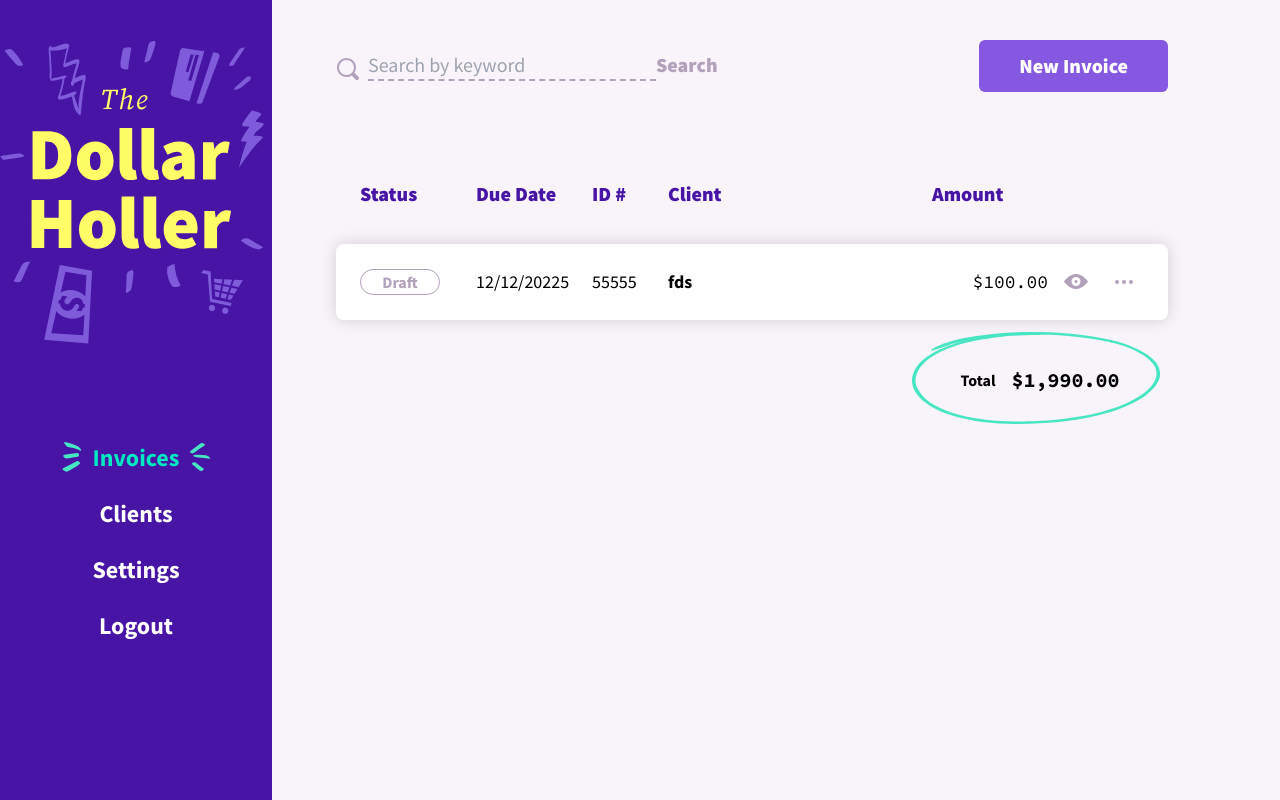
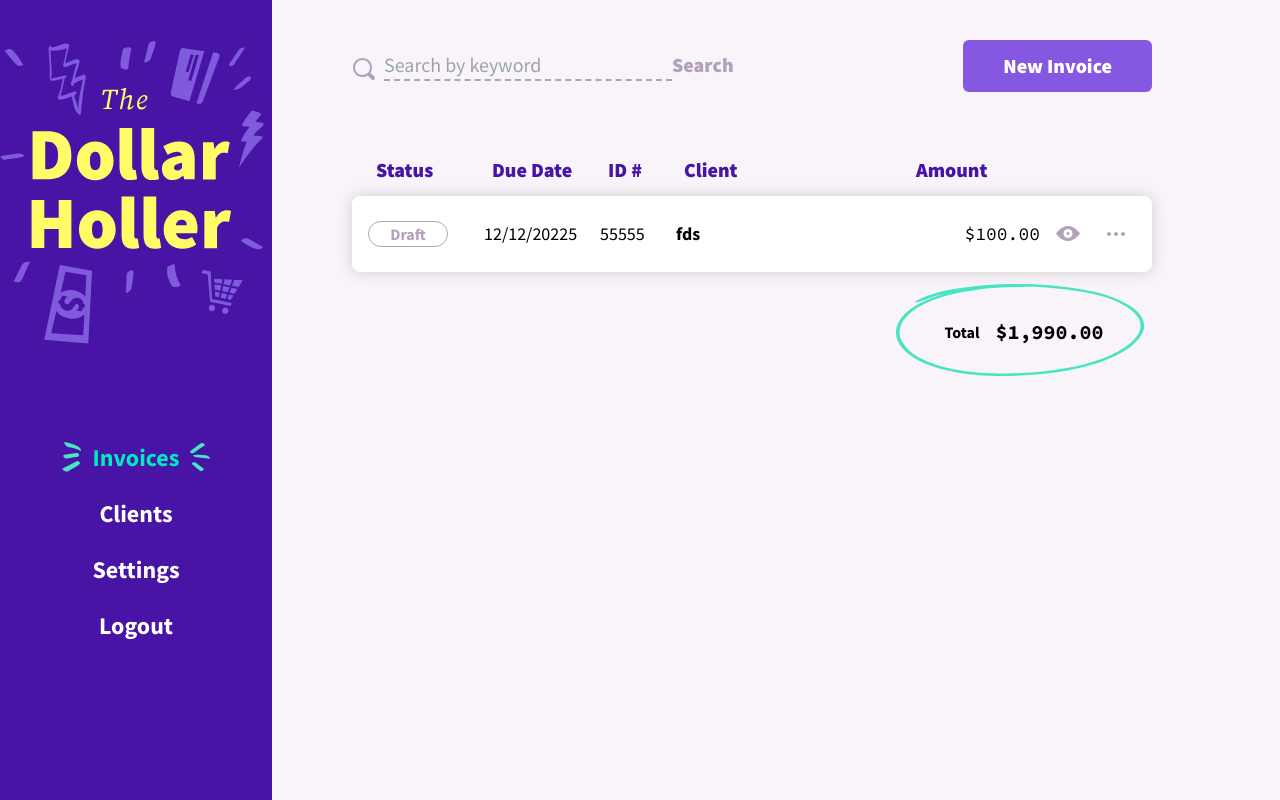
Before and after one commit to StanSkrivanek/dhsupa, a SvelteKit app: page /invoices in a window 1280 px wide. Built offline with nearby package versions, Linux system fonts and the light colour scheme.

Commit message:
CSS: reponsive invoice Grid

```diff
--- a/src/app.css
+++ b/src/app.css
@@ -14,7 +14,7 @@
 }
 @layer components {
   .invoice-table {
-    @apply w-full grid grid-cols-invoiceTable gap-x-4  px-4  mb-3;
+    @apply w-full grid grid-cols-invoiceTable gap-x-4 px-4 lg:px-6 mb-3;
   }
 }
 
--- a/src/lib/components/Search.svelte
+++ b/src/lib/components/Search.svelte
@@ -12,7 +12,7 @@
     name="search"
     id=""
     placeholder="Search by keyword"
-    class="w-72 border-b-2 border-dashed border-b-pastelPurple bg-transparent font-sansSerif text-xl text-black outline-none focus:border-solid focus:border-b-lavenderIndigo"
+    class="w-full border-b-2 border-dashed border-b-pastelPurple bg-transparent font-sansSerif text-base lg:text-xl text-black outline-none focus:border-solid focus:border-b-lavenderIndigo md:w-[14rem] lg:w-72"
   />
-  <button class="font-sansSerif text-xl font-black text-pastelPurple">Search</button>
+  <button class="font-sansSerif text-base lg:text-xl font-black text-pastelPurple">Search</button>
 </div>
--- a/src/routes/(dashboard)/+layout.svelte
+++ b/src/routes/(dashboard)/+layout.svelte
@@ -4,7 +4,7 @@
 
 <div class="grid min-h-screen grid-cols-12 bg-whisper md:gap-x-16">
   <Navbar />
-  <main class="col-span-12 md:col-span-8 md:pt-10">
+  <main class="col-span-12 md:col-span-8 md:pt-10 px-4 pt-4">
     <slot><!-- optional fallback --></slot>
   </main>
 </div>
--- a/src/routes/(dashboard)/invoices/+page.svelte
+++ b/src/routes/(dashboard)/invoices/+page.svelte
@@ -27,7 +27,7 @@
 <!-- list of invoices -->
 <div>
   <!-- header -->
-  <div class="table-header invoice-table text-daisyBush lg:grid lg:p-6">
+  <div class="table-header invoice-table hidden text-daisyBush lg:grid lg:px-6">
     <h3>Status</h3>
     <h3>Due Date</h3>
     <h3>ID #</h3>
@@ -39,17 +39,17 @@
 
   <!-- list of invioces -->
   <div
-    class="invoice-table mb-3 grid grid-cols-invoiceTableMobile items-center gap-x-4 rounded-lg bg-white px-4 py-6 shadow-tableRow lg:grid-cols-invoiceTable lg:p-6"
+    class="invoice-table invoice-row mb-3 grid grid-cols-invoiceTableMobile items-center gap-x-4 rounded-lg bg-white px-4 py-3 shadow-tableRow lg:grid-cols-invoiceTable lg:py-6"
   >
     <div class="status"><Tag className="ml-auto lg:ml-0" label="draft" /></div>
     <div class="dueDate text-sm lg:text-lg">12/12/20225</div>
     <div class="invoiceNr text-sm lg:text-lg">55555</div>
-    <div class="client text-base font-bold lg:text-lg">fds</div>
+    <div class="clientName text-base font-bold lg:text-lg">fds</div>
     <div class="amount text-right font-mono text-sm lg:text-lg">$100.00</div>
-    <div class="vievBtn hidden lg:block ">
+    <div class=" viewBtn hidden text-sm lg:block ">
       <a href="/" class=" text-pastelPurple hover:text-daisyBush"><Eye /></a>
     </div>
-    <div class="moreBtn hidden lg:block">
+    <div class="moreBtn hidden text-sm lg:block">
       <button class="center text-pastelPurple hover:text-daisyBush"><ThreeDots /></button>
     </div>
   </div>
@@ -64,12 +64,12 @@
   .invoice-row {
     grid-template-areas:
       'invoiceNr invoiceNr'
-      'client amount'
+      'clientName amount'
       'dueDate status';
   }
   @media (min-width: 1024px) {
     .invoice-row {
-      grid-template-areas: 'status dueDate invoiceNr client amount viewBtn moreBtn';
+      grid-template-areas: 'status dueDate invoiceNr clientName amount viewBtn moreBtn';
     }
   }
   .invoice-row .status {
@@ -81,8 +81,8 @@
   .invoice-row .invoiceNr {
     grid-area: invoiceNr;
   }
-  .invoice-row .client {
-    grid-area: client;
+  .invoice-row .clientName {
+    grid-area: clientName;
   }
   .invoice-row .amount {
     grid-area: amount;
```
